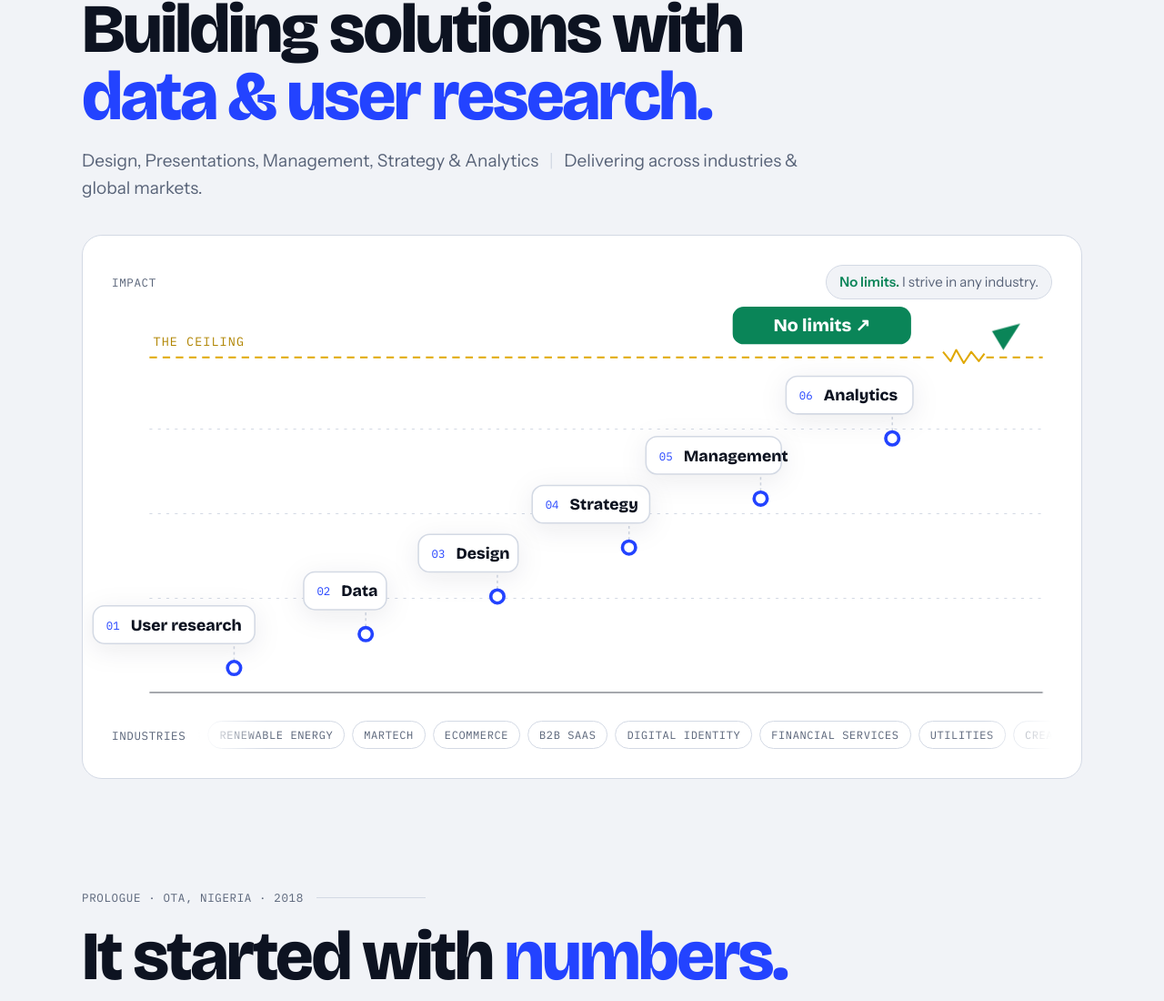
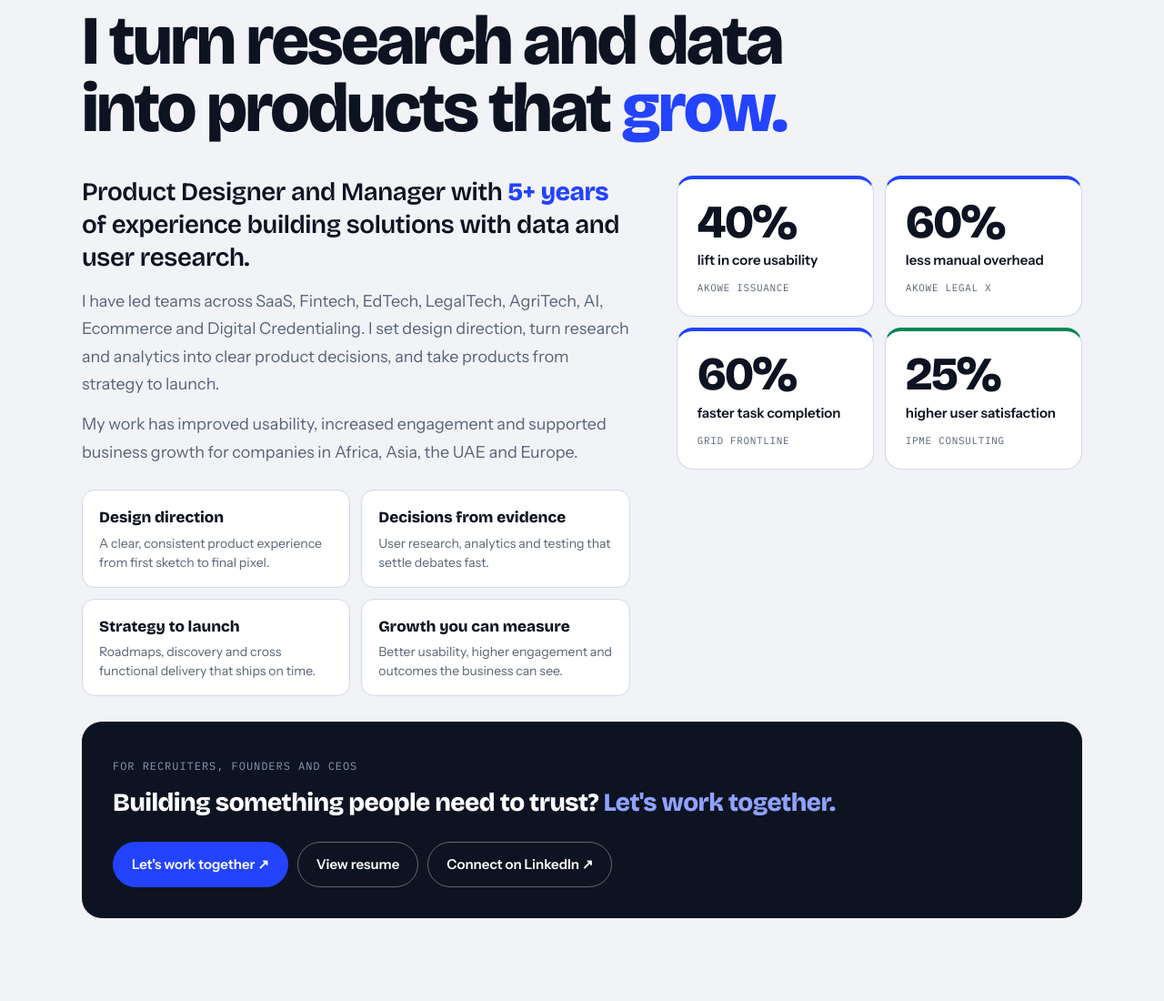
Before and after one commit to DubemtheDsgnr/Ifedubem-Ezike-s-Portfolio-Website, a plain HTML site: page index.html in a window 1280 px wide. Shown: the part 1291-2391 px from the top of the page at 91% size. Drawn offline with nearby package versions, Linux system fonts and the light colour scheme.

Commit message:
Add a professional summary section for recruiters and CEOs
Uses the resume's professional summary, adds proof metrics, what I bring,
and a Let's work together call to action; syncs the resume page summary.

Co-Authored-By: Claude Opus 5.5 <noreply@anthropic.com>
Claude-Session: https://claude.ai/code/session_015pVnZCVWr1vCQDq1trcLNz

```diff
--- a/index.html
+++ b/index.html
@@ -417,6 +417,33 @@ ul.ast.tight { gap: 4px; }
 @keyframes g2fade { 0%, 35% { opacity: 0; } 55%, 94% { opacity: 1; } 100% { opacity: 0; } }
 @keyframes g2pop { 0% { opacity: 0; transform: translateY(10px); } 6%, 88% { opacity: 1; transform: none; } 94%, 100% { opacity: 0; } }
 @media (prefers-reduced-motion: reduce) { .g2 .ln, .g2 .area, .g2 .tip, .g2 .gc, .g2 .nl { animation: none !important; opacity: 1 !important; transform: none !important; stroke-dashoffset: 0 !important; } }
+
+/* professional summary */
+.summary { padding: clamp(48px, 7vw, 96px) 0 clamp(10px, 2vw, 24px); }
+.summary .big em { font-style: normal; color: var(--accent); }
+.sum-grid { display: grid; grid-template-columns: 1.35fr 1fr; gap: clamp(24px, 4vw, 56px); margin-top: 36px; align-items: start; }
+@media (max-width: 900px) { .sum-grid { grid-template-columns: 1fr; } }
+.sum-text p { font-size: clamp(16px, 1.4vw, 18px); line-height: 1.7; color: var(--muted); margin: 0 0 14px; max-width: 680px; }
+.sum-text .sum-lead { font-family: var(--f-display); font-size: clamp(22px, 2.2vw, 28px); line-height: 1.3; color: var(--ink); letter-spacing: -.015em; font-weight: 600; }
+.sum-text strong { color: var(--accent); }
+.sum-bring { list-style: none; padding: 0; margin: 26px 0 0; display: grid; grid-template-columns: 1fr 1fr; gap: 12px; }
+@media (max-width: 560px) { .sum-bring { grid-template-columns: 1fr; } }
+.sum-bring li { border: 1px solid var(--line); border-radius: 14px; padding: 16px 18px; background: var(--surface); display: grid; gap: 4px; }
+.sum-bring b { font-family: var(--f-display); font-size: 17px; }
+.sum-bring span { font-size: 14px; color: var(--muted); line-height: 1.5; }
+.sum-proof { display: grid; grid-template-columns: 1fr 1fr; gap: 12px; }
+.sp { background: var(--surface); border: 1px solid var(--line); border-radius: 18px; padding: 22px; border-top: 4px solid var(--accent); display: grid; gap: 4px; }
+.sp:nth-child(4) { border-top-color: var(--verify); }
+.sp b { font-family: var(--f-display); font-weight: 800; font-size: clamp(40px, 4vw, 54px); letter-spacing: -.04em; line-height: 1; }
+.sp span { font-weight: 600; font-size: 15px; }
+.sp small { font-family: var(--f-mono); font-size: 11px; letter-spacing: .06em; text-transform: uppercase; color: var(--muted); margin-top: 6px; }
+.sum-cta { margin-top: 28px; background: var(--ink); color: #fff; border-radius: 22px; padding: clamp(22px, 3vw, 34px); display: flex; justify-content: space-between; align-items: center; gap: 20px; flex-wrap: wrap; }
+.sum-cta .mono { color: #8C98B3; font-size: 12px; letter-spacing: .08em; text-transform: uppercase; }
+.sum-cta p { margin: 6px 0 0; font-family: var(--f-display); font-size: clamp(20px, 2.2vw, 28px); font-weight: 700; letter-spacing: -.02em; }
+.sum-cta .sc-l { color: #8FA2FF; }
+.sum-btns { display: flex; gap: 10px; flex-wrap: wrap; }
+.sum-cta .btn { border-color: rgba(255,255,255,.35); color: #fff; }
+.sum-cta .btn.primary { background: var(--accent); border-color: var(--accent); }
 </style>
 </head>
 <body>
@@ -425,6 +452,7 @@ ul.ast.tight { gap: 4px; }
   <div class="wrap">
     <a class="brand" href="#top">Dubem<span>the</span>Dsgnr</a>
     <ul>
+      <li class="opt"><a href="#summary">Summary</a></li>
       <li class="opt"><a href="#fit">Fit</a></li>
       <li class="opt"><a href="#prologue">Story</a></li>
       <li><a href="#journey">Journey</a></li>
@@ -450,6 +478,7 @@ ul.ast.tight { gap: 4px; }
         <div class="cta">
           <a class="btn primary" href="#prologue">Read my story ↓</a>
           <a class="btn" href="#resume">View resume</a>
+          <a class="btn" href="mailto:ezidubem14@gmail.com?subject=Let%27s%20work%20together">Let's work together ↗</a>
         </div>
       </div>
       <div class="portrait">
@@ -488,6 +517,40 @@ ul.ast.tight { gap: 4px; }
         <div class="logo"><img src="logos/marche.webp" alt="Marche Tropical" style="height:36px"><span class="cc"><img class="flag" src="flags/lu.svg" alt="" aria-hidden="true"></span></div>
         <div class="logo darkplate"><img src="logos/novascope.webp" alt="NovaScope" style="height:28px"><span class="cc"><img class="flag" src="flags/lu.svg" alt="" aria-hidden="true"></span></div>
         <div class="logo"><img src="logos/cloudenergy.webp" alt="Cloud Energy" style="height:34px"><span class="cc"><img class="flag" src="flags/ng.svg" alt="" aria-hidden="true"></span></div>
+      </div>
+    </div>
+  </section>
+
+  <section class="summary" id="summary">
+    <div class="wrap">
+      <div class="chap-label mono" data-reveal>Professional summary</div>
+      <h2 class="big" data-reveal>I turn research and data into products that <em>grow.</em></h2>
+      <div class="sum-grid">
+        <div class="sum-text" data-reveal>
+          <p class="sum-lead">Product Designer and Manager with <strong>5+ years</strong> of experience building solutions with data and user research.</p>
+          <p>I have led teams across SaaS, Fintech, EdTech, LegalTech, AgriTech, AI, Ecommerce and Digital Credentialing. I set design direction, turn research and analytics into clear product decisions, and take products from strategy to launch.</p>
+          <p>My work has improved usability, increased engagement and supported business growth for companies in Africa, Asia, the UAE and Europe.</p>
+          <ul class="sum-bring">
+            <li><b>Design direction</b><span>A clear, consistent product experience from first sketch to final pixel.</span></li>
+            <li><b>Decisions from evidence</b><span>User research, analytics and testing that settle debates fast.</span></li>
+            <li><b>Strategy to launch</b><span>Roadmaps, discovery and cross functional delivery that ships on time.</span></li>
+            <li><b>Growth you can measure</b><span>Better usability, higher engagement and outcomes the business can see.</span></li>
+          </ul>
+        </div>
+        <div class="sum-proof" data-reveal>
+          <div class="sp"><b>40%</b><span>lift in core usability</span><small>Akowe Issuance</small></div>
+          <div class="sp"><b>60%</b><span>less manual overhead</span><small>Akowe Legal X</small></div>
+          <div class="sp"><b>60%</b><span>faster task completion</span><small>Grid Frontline</small></div>
+          <div class="sp"><b>25%</b><span>higher user satisfaction</span><small>IPME Consulting</small></div>
+        </div>
+      </div>
+      <div class="sum-cta" data-reveal>
+        <div><span class="mono">For recruiters, founders and CEOs</span><p>Building something people need to trust? <span class="sc-l">Let's work together.</span></p></div>
+        <div class="sum-btns">
+          <a class="btn primary" href="mailto:ezidubem14@gmail.com?subject=Let%27s%20work%20together">Let's work together ↗</a>
+          <a class="btn" href="#resume">View resume</a>
+          <a class="btn" href="https://www.linkedin.com/in/ifedubemezike/" target="_blank" rel="noopener">Connect on LinkedIn ↗</a>
+        </div>
       </div>
     </div>
   </section>
@@ -881,7 +944,7 @@ ul.ast.tight { gap: 4px; }
 
       <section class="rs">
         <h2>Professional summary</h2>
-        <p>Product Designer &amp; Manager with 5+ years of experience leading teams to build products that solve problems, across SaaS, EdTech, Fintech, LegalTech, AgriTech, Ecommerce, AI, Digital Credentialing, Industrial Operations, and many more. I set design direction, make decisions based on research and data, and guide projects from strategy to launch. My work has made products easier to use and helped businesses grow in Africa, Asia, the UAE, and Europe.</p>
+        <p>Product Designer and Manager with 5+ years of experience building solutions with data and user research. I have led teams across SaaS, Fintech, EdTech, LegalTech, AgriTech, AI, Ecommerce, and Digital Credentialing. I set design direction, turn research and analytics into clear product decisions, and take products from strategy to launch. My work has improved usability, increased engagement, and supported business growth for companies in Africa, Asia, the UAE, and Europe.</p>
       </section>
 
       <section class="rs">
```
